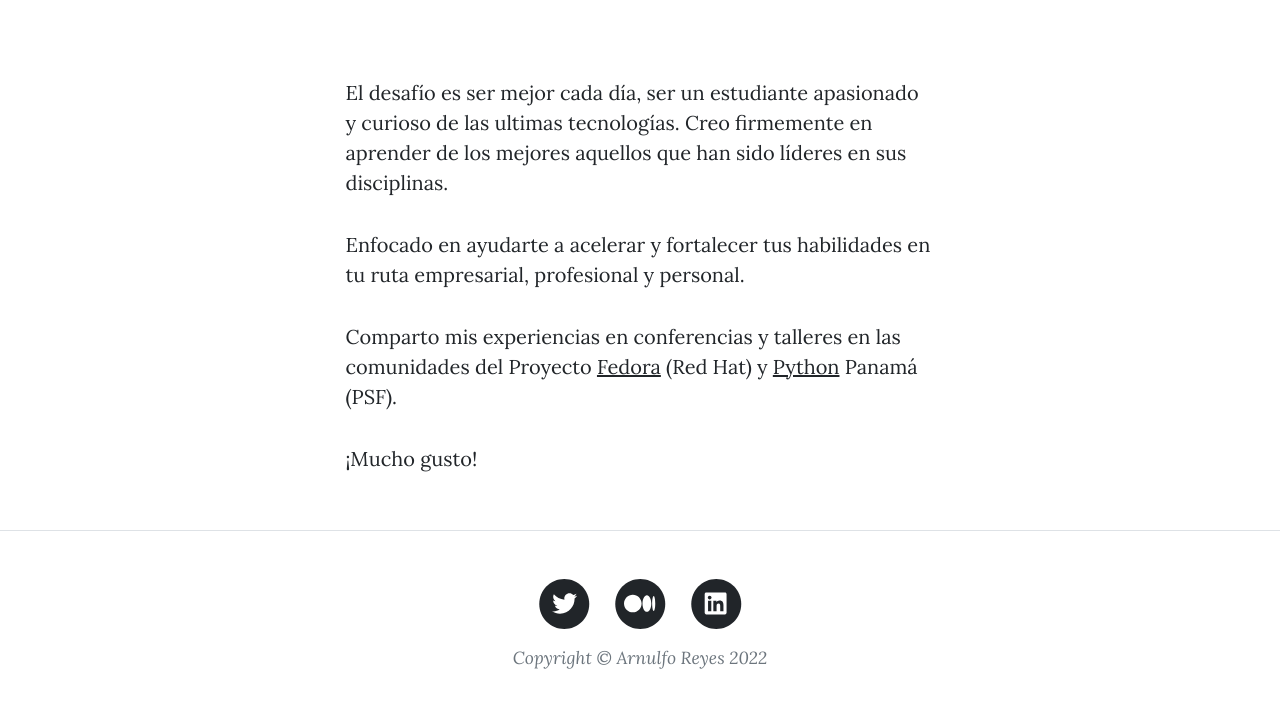
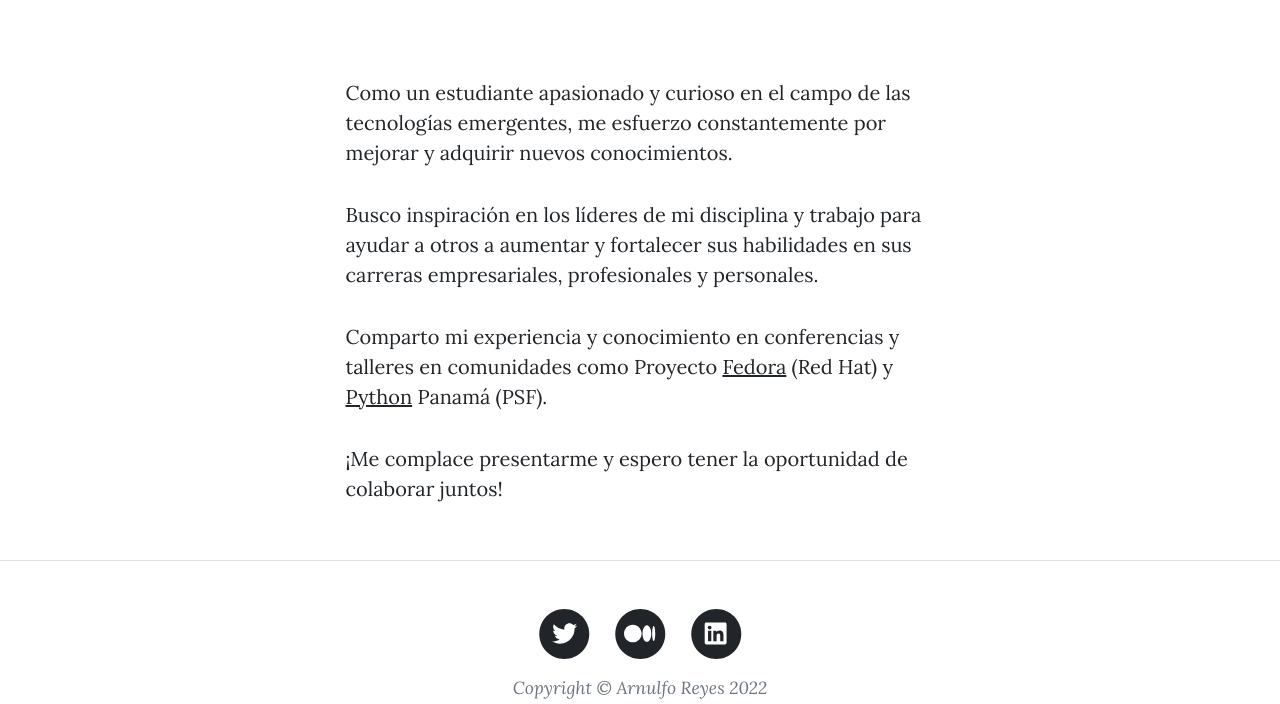
Before and after one commit to yosef7/personal-page-1, a plain HTML site: page about.html in a window 1280 px wide. Shown: the part 561-1265 px from the top of the page. Drawn offline with nearby package versions, Linux system fonts and the light colour scheme.

Commit message:
Mejorar about 2023

```diff
--- a/about.html
+++ b/about.html
@@ -53,15 +53,15 @@
     <div class="container px-4 px-lg-5">
       <div class="row gx-4 gx-lg-5 justify-content-center">
         <div class="col-md-10 col-lg-8 col-xl-7">
-          <p>El desafío es ser mejor cada día, ser un estudiante apasionado y curioso de las ultimas tecnologías.
-            Creo firmemente en aprender de los mejores aquellos que han sido líderes en sus disciplinas.</p>
-
-
-          <p> Enfocado en ayudarte a acelerar y fortalecer tus habilidades en tu ruta empresarial, profesional y personal.</p>
-          <p>Comparto mis experiencias en conferencias y talleres en las comunidades del Proyecto <a href="https://docs.fedoraproject.org/en-US/project/"> Fedora</a> (Red Hat) y
+          <p>Como un estudiante apasionado y curioso en el campo de las tecnologías emergentes, me esfuerzo constantemente por
+          mejorar y adquirir nuevos conocimientos.</p>
+          <p>Busco inspiración en los líderes de mi disciplina y trabajo para ayudar a otros a aumentar y fortalecer sus habilidades
+          en sus carreras empresariales, profesionales y personales.</p>
+          <p>Comparto mi experiencia y conocimiento en conferencias y talleres en comunidades como
+            Proyecto <a href="https://docs.fedoraproject.org/en-US/project/"> Fedora</a> (Red Hat) y
             <a href="https://www.python.org/psf"> Python</a> Panamá (PSF).
           </p>
-          <p>¡Mucho gusto!</p>
+          <p>¡Me complace presentarme y espero tener la oportunidad de colaborar juntos!</p>
         </div>
       </div>
     </div>
```
